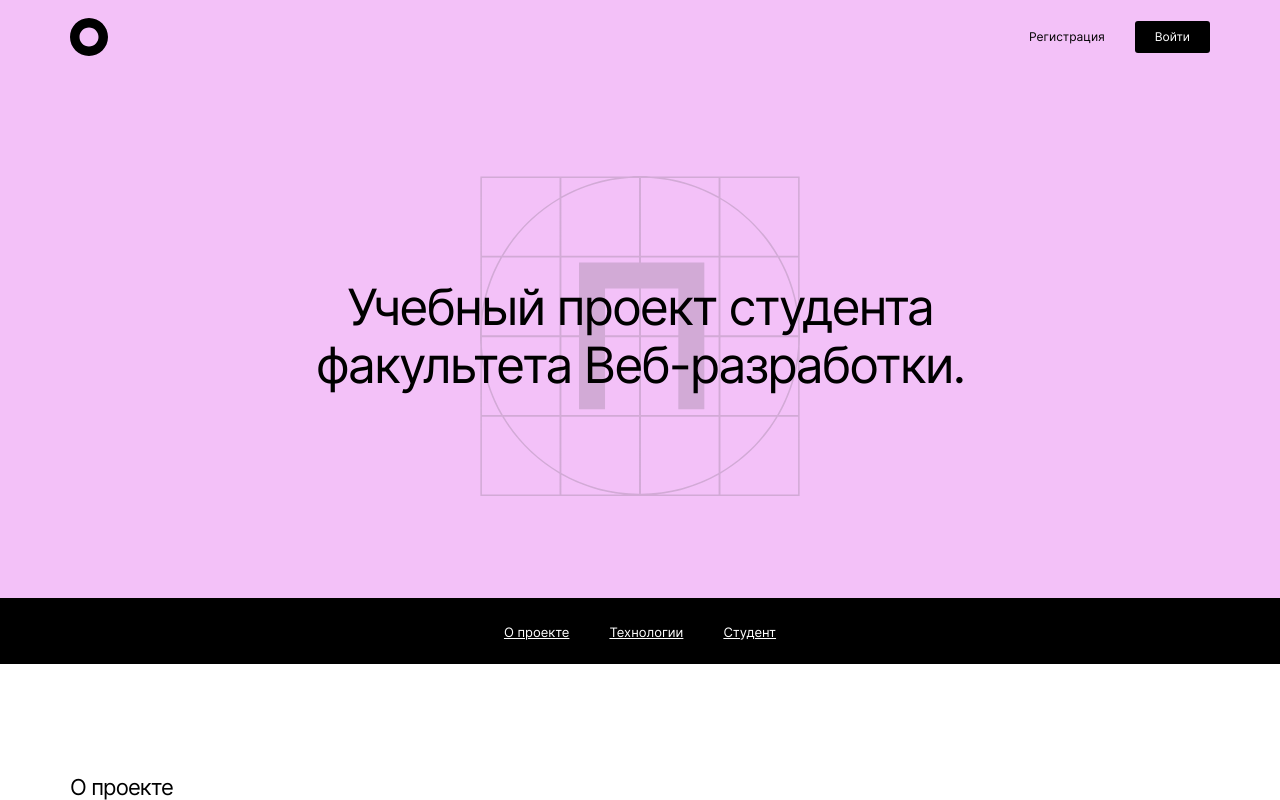
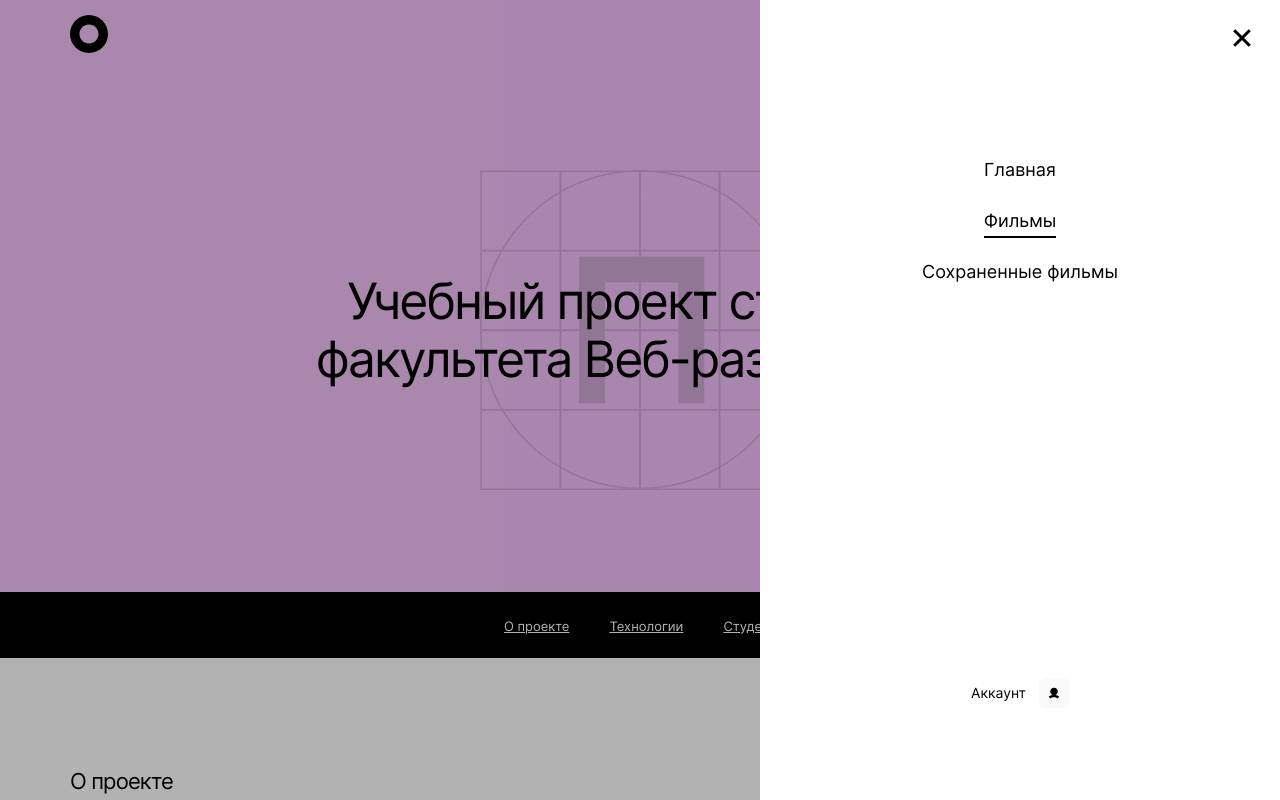
Before and after one commit to isildurrr1/movies-explorer-frontend, a React (Create React App) app: page / in a window 1280 px wide. Shown: the top 800 px of the page. Built offline with nearby package versions, Linux system fonts and the light colour scheme.

Commit message:
add burger menu

```diff
--- a/src/components/App/App.jsx
+++ b/src/components/App/App.jsx
@@ -6,7 +6,7 @@ import './App.css';
 const App = () => {
   // const navigate = useNavigate();
   // const [loggedIn, setLoggedIn] = useState(false);
-  const loggedIn = false;
+  const loggedIn = true;
   return (
     <div className="App">
       <Routes>
--- /dev/null
+++ b/src/components/Header/BurgerMenu/BurgerMenu.css
@@ -0,0 +1,101 @@
+.menu {
+  position: fixed;
+  width: 100vw;
+  height: 100vh;
+  background-color: rgba(0, 0, 0, 0.3);
+}
+
+.menu__container {
+  width: 520px;
+  height: 100vh;
+  position: absolute;
+  right: 0;
+  top: 0;
+  background-color: white;
+}
+
+.menu__close-icon {
+  position: absolute;
+  top: 22px;
+  right: 22px;
+}
+
+.menu__content {
+  height: 100vh;
+  display: flex;
+  flex-direction: column;
+  justify-content: space-between;
+}
+
+.menu__nav-container {
+  display: flex;
+  flex-direction: column;
+  margin: 159px auto 0 auto;
+}
+
+.menu__nav-link {
+  text-align: center;
+  text-decoration: none;
+  color: black;
+  font-size: 18px;
+  font-style: normal;
+  font-weight: 500;
+  line-height: normal;
+  margin: 0 auto 30px auto;
+}
+
+.menu__account-icon {
+  width: 30px;
+  height: 30px;
+  border-radius: 6px;
+  background: #F9F9F9;
+  display: flex;
+  margin-left: 13px;
+}
+
+.menu__account {
+  font-size: 14px;
+  font-style: normal;
+  font-weight: 500;
+  text-decoration: none;
+  color: black;
+  display: flex;
+  margin: 0 auto 92px auto;
+  line-height: 30px;
+}
+
+.menu__account-logo {
+  margin: auto;
+}
+
+.menu__nav-link_active {
+  box-sizing: border-box;
+  padding-bottom: 5px;
+  margin-bottom: 23px;
+  border-bottom: 2px black solid;
+}
+
+@media screen and (max-width: 570px) {
+  .menu__container {
+    width: 100vw;
+  }
+  .menu__nav-container {
+    margin-top: 144px;
+  }
+  .menu__nav-link {
+    margin-bottom: 24px;
+  }
+  .menu__account {
+    margin-bottom: 48px;
+  }
+  .menu__close-icon {
+    top: 13px;
+    right: 13px;
+  }
+  .menu__nav-link_active {
+    box-sizing: border-box;
+    padding-bottom: 5px;
+    margin-bottom: 17px;
+    border-bottom: 2px black solid;
+  }
+}
--- /dev/null
+++ b/src/components/Header/BurgerMenu/BurgerMenu.jsx
@@ -0,0 +1,31 @@
+import './BurgerMenu.css'
+import closeIcon from '../../../images/close.svg'
+import accountLogo from '../../../images/account-logo.svg'
+
+const BurgerMenu = ({ closeMenu }) => {
+  const hundleCloseMenu = () => closeMenu()
+  return (
+    <div className='menu' onClick={hundleCloseMenu}>
+      <div className="menu__container" onClick={e => e.stopPropagation()}>
+        <img src={closeIcon} alt="closeIcon"
+          className="menu__close-icon"
+          onClick={hundleCloseMenu} />
+        <div className="menu__content">
+          <nav className="menu__nav-container">
+            <a href='/' className='menu__nav-link' onClick={hundleCloseMenu}>Главная</a>
+            <a href='/movies' className='menu__nav-link menu__nav-link_active'>Фильмы</a>
+            <a href='/saved-movies' className='menu__nav-link'>Сохраненные фильмы</a>
+          </nav>
+          <a href='/movies' className='menu__account'>
+            Аккаунт
+            <div className="menu__account-icon">
+              <img src={accountLogo} alt="accountLogo" className="menu__account-logo" />
+            </div>
+          </a>
+        </div>
+      </div>
+    </div>
+  );
+};
+
+export default BurgerMenu;
--- a/src/components/Header/Header.css
+++ b/src/components/Header/Header.css
@@ -13,7 +13,7 @@
 }
 
 .header__box {
-  padding: 18px 70px;
+  padding: 15px 70px;
   display: flex;
   justify-content: space-between;
 }
@@ -31,6 +31,10 @@
   font-style: normal;
   font-weight: 500;
   line-height: 16px;
+}
+
+.header__logo-link {
+  margin: auto 0;
 }
 
 .header__log {
@@ -87,15 +91,23 @@
   margin: auto;
 }
 
+.header__burger-logo {
+  display: none;
+  cursor: pointer;
+}
+
 @media screen and (max-width: 768px) {
   .header__box {
-    padding: 18px 30px;
+    padding: 15px 30px;
   }
   .header__nav-container {
     display: none;
   }
   .header__account {
     display: none;
+  }
+  .header__burger-logo {
+    display: block;
   }
 }
 
--- a/src/components/Header/Header.jsx
+++ b/src/components/Header/Header.jsx
@@ -1,8 +1,10 @@
 import './Header.css'
 import logo from '../../images/logo.svg'
 import accountLogo from '../../images/account-logo.svg'
+import burger from '../../images/burger.svg'
 
-const Header = ({ loggedIn, bgColor }) => {
+const Header = ({ loggedIn, bgColor, menuActive }) => {
+  const hundleMenuActive = () => menuActive();
   return (
     <header className={`header ${bgColor === 'pink' ? 'header_pink' : ''}`}>
       <div className="header__container">
@@ -16,6 +18,7 @@ const Header = ({ loggedIn, bgColor }) => {
               <a href='/sign-in' className='header__log'>Войти</a>
             </div>
             :
+            <>
               <div className="header__right-container">
                 <nav className="header__nav-container">
                   <a href='/movies' className='header__nav-link header__nav-link_bold'>Фильмы</a>
@@ -27,7 +30,10 @@ const Header = ({ loggedIn, bgColor }) => {
                     <img src={accountLogo} alt="accountLogo" className="header__account-logo" />
                   </div>
                 </a>
-            </div>}
+                <img src={burger} alt='burger' className='header__burger-logo' onClick={hundleMenuActive}/>
+              </div>
+            </>
+          }
         </div>
       </div>
     </header>
--- a/src/components/Main/Main.css
+++ b/src/components/Main/Main.css
@@ -0,0 +1,3 @@
+.main {
+  position: relative;
+}
--- a/src/components/Main/Main.jsx
+++ b/src/components/Main/Main.jsx
@@ -5,11 +5,17 @@ import NavTab from "./NavTab/NavTab";
 import Footer from "../Footer/Footer";
 import Header from "../Header/Header";
 import Portfolio from "./Portfolio/AboutMe";
+import BurgerMenu from "../Header/BurgerMenu/BurgerMenu";
+import './Main.css'
+import { useState } from "react";
 
 const Main = ({ loggedIn }) => {
+  const [menuActive, setMenuActive] = useState(true);
+  const toggleMenuActive = () => setMenuActive(menuActive);
   return (
     <main className="main">
-      <Header loggedIn={loggedIn} bgColor={'pink'} />
+      {menuActive && <BurgerMenu closeMenu={toggleMenuActive}/>}
+      <Header loggedIn={loggedIn} bgColor={'pink'} menuActive={toggleMenuActive} />
       <Promo />
       <NavTab />
       <AboutProject />
--- a/src/components/Main/Promo/Promo.css
+++ b/src/components/Main/Promo/Promo.css
@@ -1,29 +1,18 @@
 .promo {
   min-height: 524px;
-  background-color: #F3C1F8;
   display: flex;
-  position: relative;
-}
-
-.promo__image {
-  max-width: 320px;
-  margin: auto;
+  background: url('../../../images/practicum_logo.svg') center / 320px no-repeat #F3C1F8;
 }
 
 .promo__title {
   max-width: 730px;
   max-height: 116px;
-  position: absolute;
   text-align: center;
   font-size: 50px;
   font-weight: 400;
   font-style: normal;
   line-height: 58px;
   letter-spacing: -2px;
-  left: 0;
-  right: 0;
-  top: 0;
-  bottom: 0;
   margin: auto;
   cursor: default;
 }
@@ -37,13 +26,11 @@
 @media  screen and (max-width: 425px) {
   .promo {
     min-height: 570px;
+    background-size: 248px;
   }
   .promo__title {
     font-size: 31px;
     line-height: 39px;
     letter-spacing: -1.24px;
   }
-  .promo__image {
-    max-width: 248px;
-  }
 }
--- a/src/components/Main/Promo/Promo.jsx
+++ b/src/components/Main/Promo/Promo.jsx
@@ -1,5 +1,4 @@
 import './Promo.css'
-import practicum_logo from '../../../images/practicum_logo.svg'
 
 const Promo = () => {
   return (
@@ -8,11 +7,6 @@ const Promo = () => {
         Учебный проект студента
         факультета Веб-разработки.
       </h1>
-      <img
-        className="promo__image"
-        src={practicum_logo}
-        alt="practicum_logo"
-      />
     </div>
   );
 };
```
Also changed, not shown: src/images/burger.svg (added), src/images/close.svg (added). Lines whose indentation alone changed are shown as unchanged.
